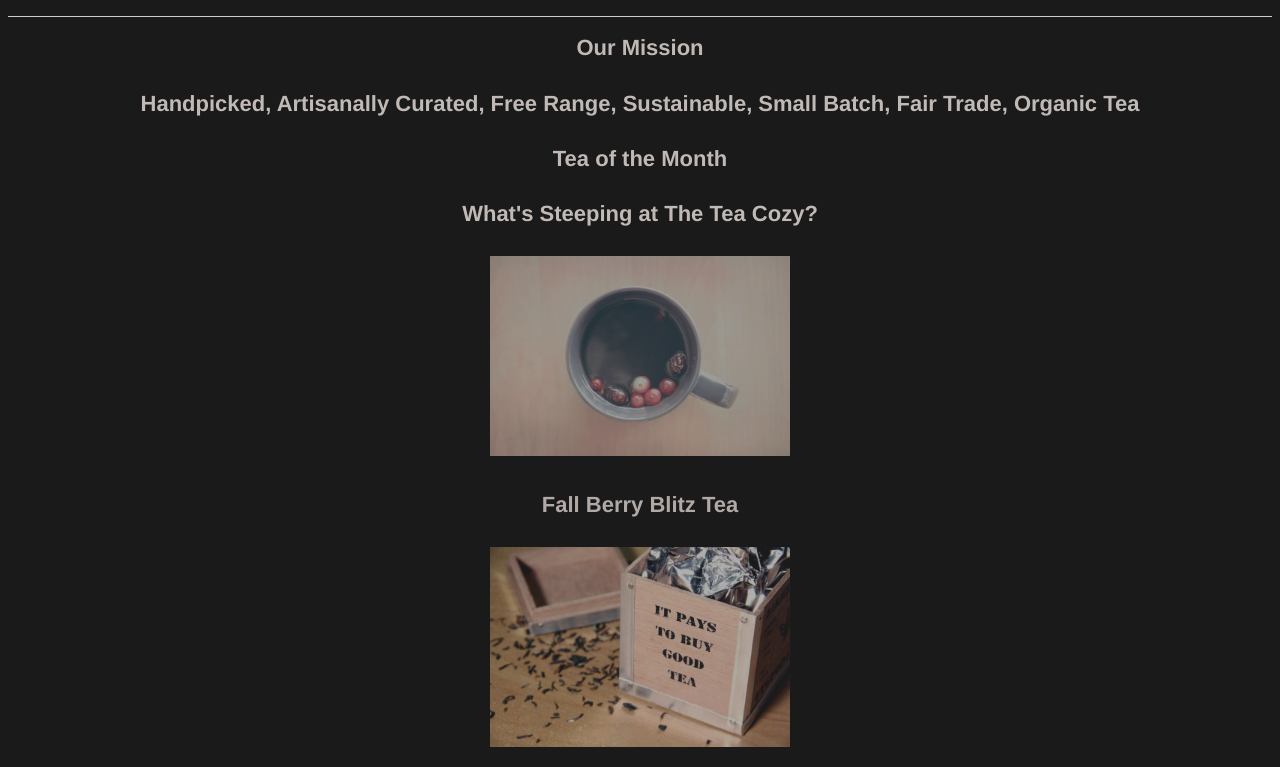
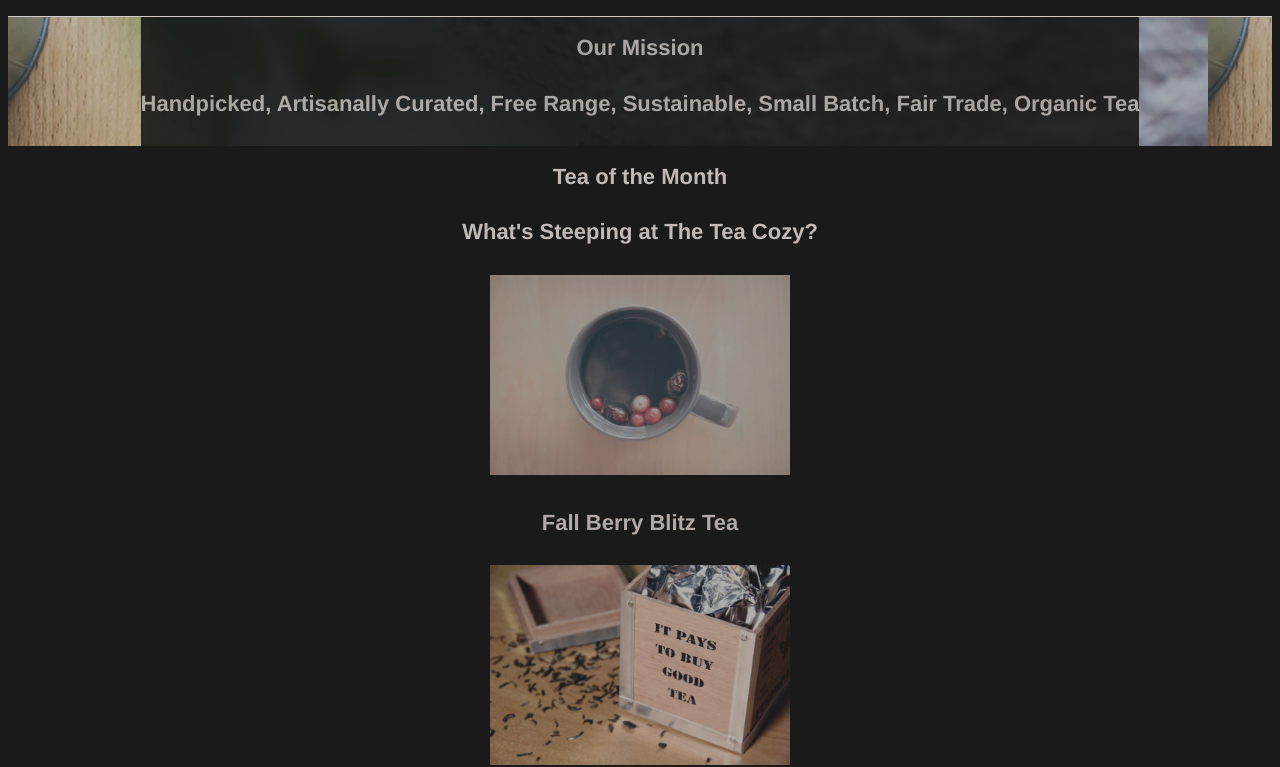
Before and after one commit to SilentStealth0/Project-Tea-Cozy, a website: page html/index.html in a window 1280 px wide. Shown: the part 61-828 px from the top of the page. Drawn offline with Linux system fonts and the light colour scheme.

Commit message:
Added mission class to css Added mission pic and text divs

```diff
--- a/css/index.css
+++ b/css/index.css
@@ -34,6 +34,13 @@ header nav ul li{
   cursor: pointer;
 }
 
+.mission {
+  background-image: url(../img/img-mission-background.jpg);
+  background-size: 1200px 700px;
+  display: flex;
+  justify-content: center;
+}
+
 #tea_of_month div img{
   height: 200px;
   width: 300px;
--- a/html/index.html
+++ b/html/index.html
@@ -26,8 +26,12 @@
 </header>
 
 <section class="mission">
-  <h2>Our Mission</h2>
-  <h4>Handpicked, Artisanally Curated, Free Range, Sustainable, Small Batch, Fair Trade, Organic Tea</h4>
+  <div class="mission_picture">
+    <div class="mission_text">
+    <h2>Our Mission</h2>
+    <h4>Handpicked, Artisanally Curated, Free Range, Sustainable, Small Batch, Fair Trade, Organic Tea</h4>
+    </div>
+  </div>
 </section>
 
 <section id="tea_of_month">
```
